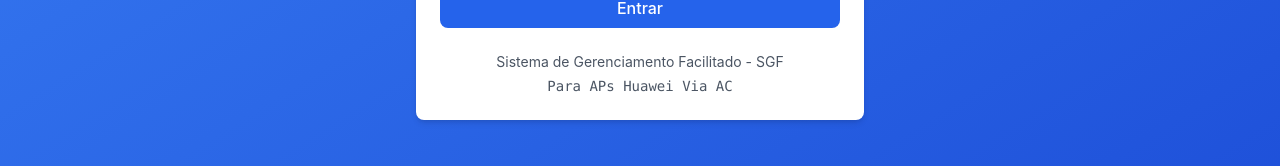
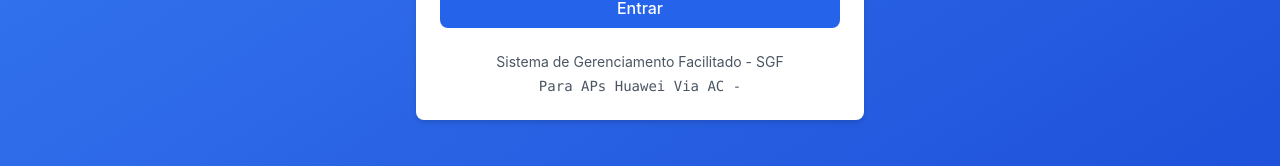
Before and after one commit to DelvanSB/MGMT-APs-Huawei, a React (Create React App) app in the folder main/frontend/: page / in a window 1280 px wide. Shown: the part 532-698 px from the top of the page. Built offline with nearby package versions, Linux system fonts and the light colour scheme; the HTML template or start-up script is replaced by a standard one.

Commit message:
Ajuste na descrição da tela de login

```diff
--- a/main/frontend/src/App.jsx
+++ b/main/frontend/src/App.jsx
@@ -144,7 +144,7 @@
 
         <div className="mt-6 text-center text-sm text-gray-600">
           <p>Sistema de Gerenciamento Facilitado - SGF</p>
-          <p className="font-mono mt-1">Para APs Huawei Via AC</p>
+          <p className="font-mono mt-1">Para APs Huawei Via AC - <v1 className="0"></v1></p>
         </div>
       </Card>
     </div>
```
